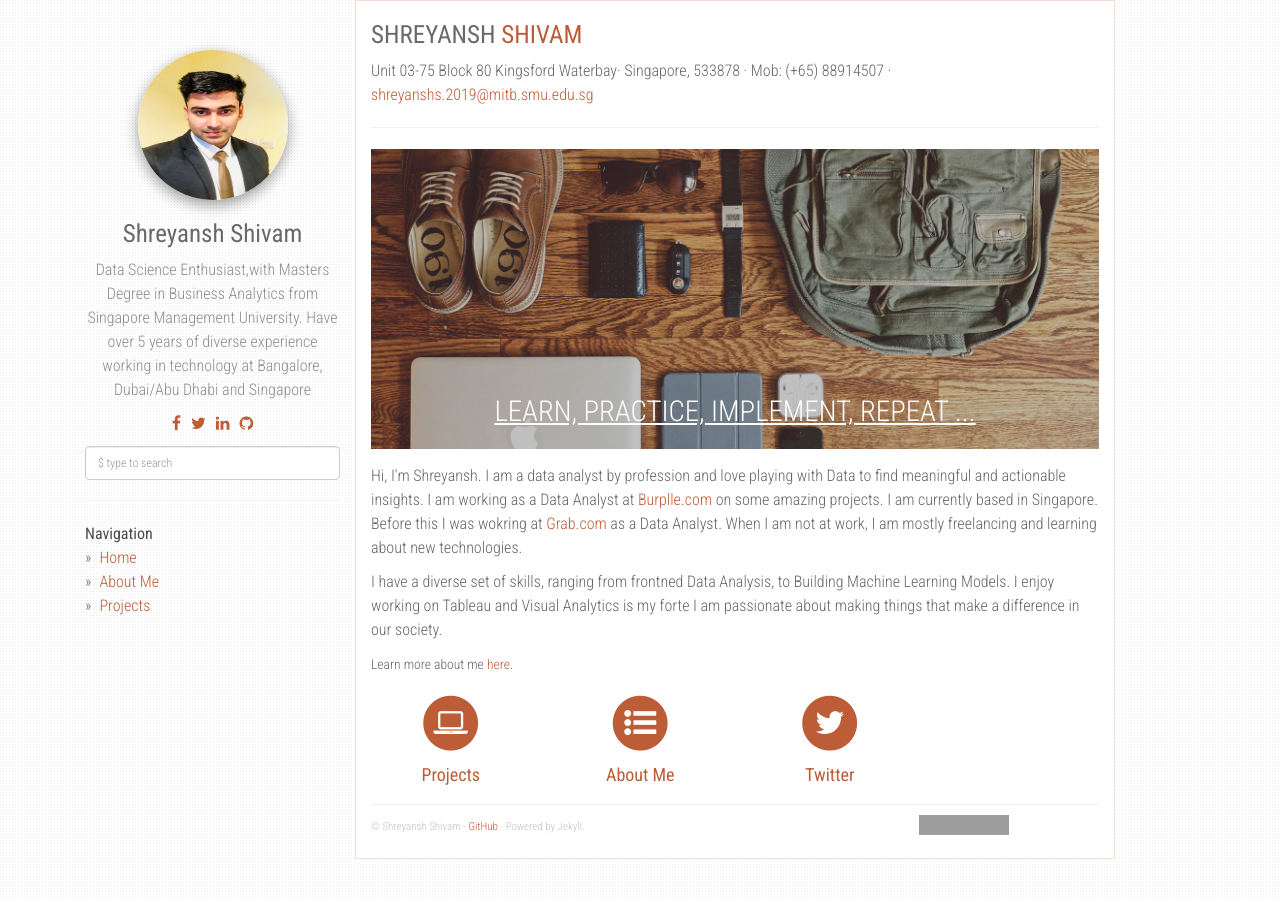
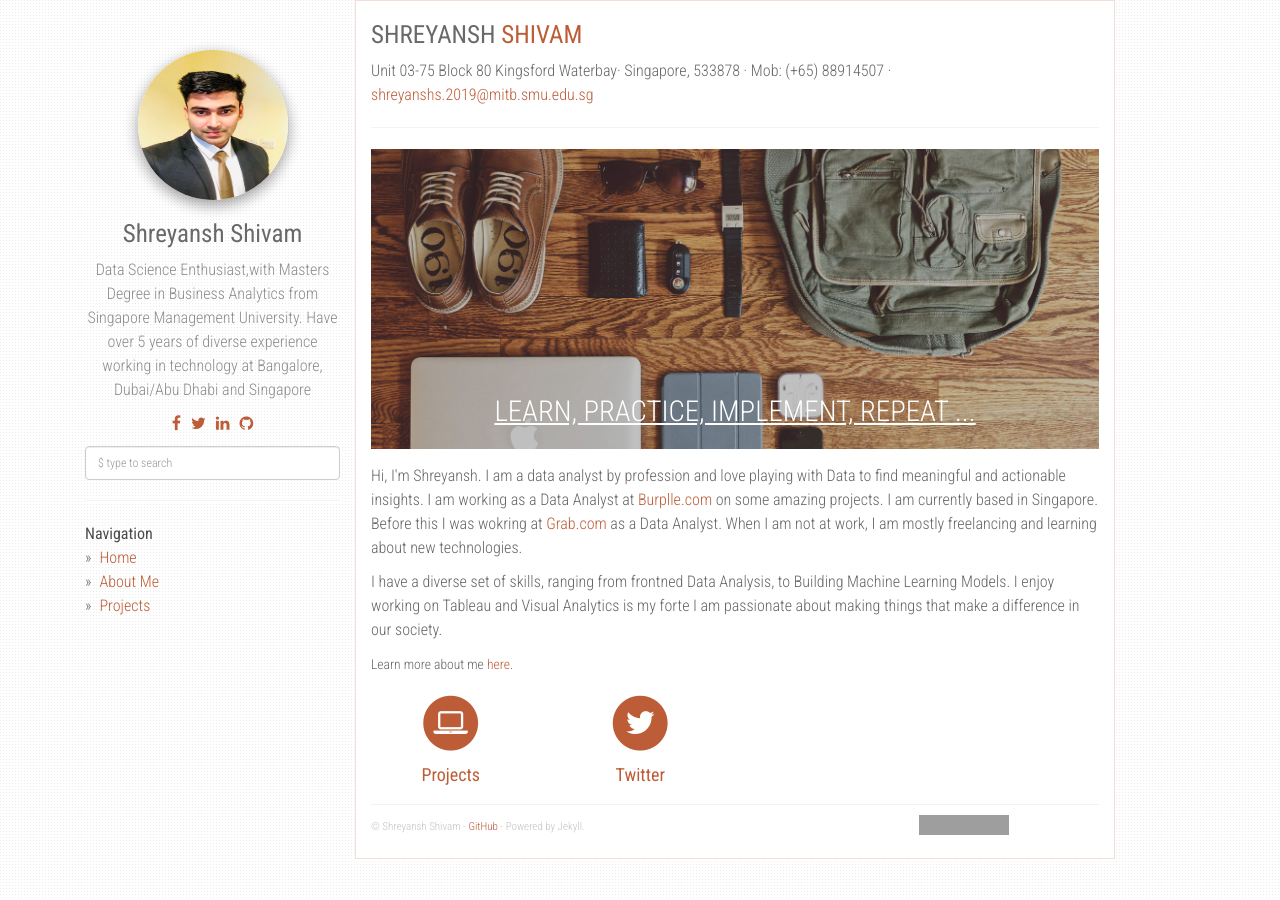
Before and after one commit to shreyanshshivam/shreyansh, a Jekyll site: the page built from index.html, in a window 1280 px wide. Built offline with Jekyll 4.4.1, drawn with Linux system fonts in a browser that asks for light colours; nearby versions of some CDN libraries; grey boxes are pictures that could not be loaded.

Commit message:
Update index.html

```diff
--- a/index.html
+++ b/index.html
@@ -45,15 +45,6 @@
         </a>
       </div>
       <div class="col-md-3 home-quick-links__link">
-        <a href="{{ site.url }}/blogs">
-          <span class="fa-stack fa-2x">
-            <i class="fa fa-circle fa-stack-2x text-primary"></i>
-            <i class="fa fa-list-ul fa-stack-1x fa-inverse"></i>
-          </span>
-          <h4>About Me</h4>
-        </a>
-      </div>
-      <div class="col-md-3 home-quick-links__link">
           <a href="https://twitter.com/{{site.share.twitter_username}}" target="_blank">
             <span class="fa-stack fa-2x">
               <i class="fa fa-circle fa-stack-2x text-primary"></i>
```
